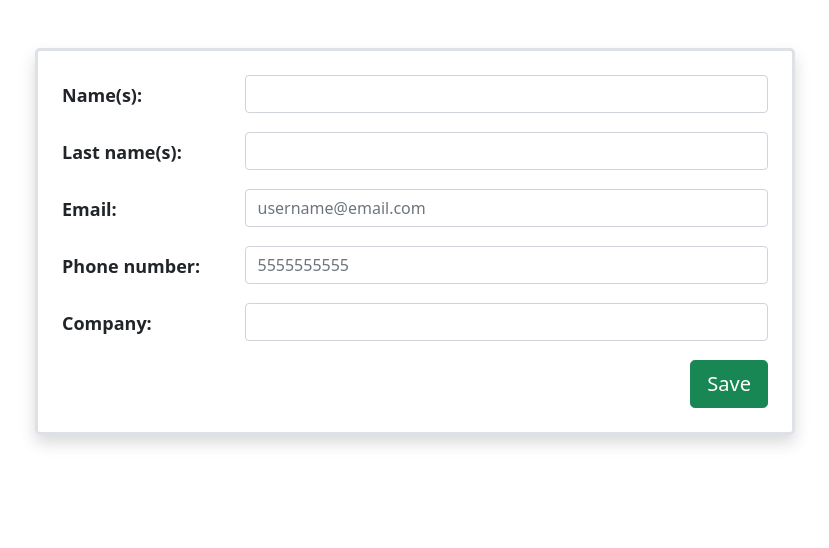
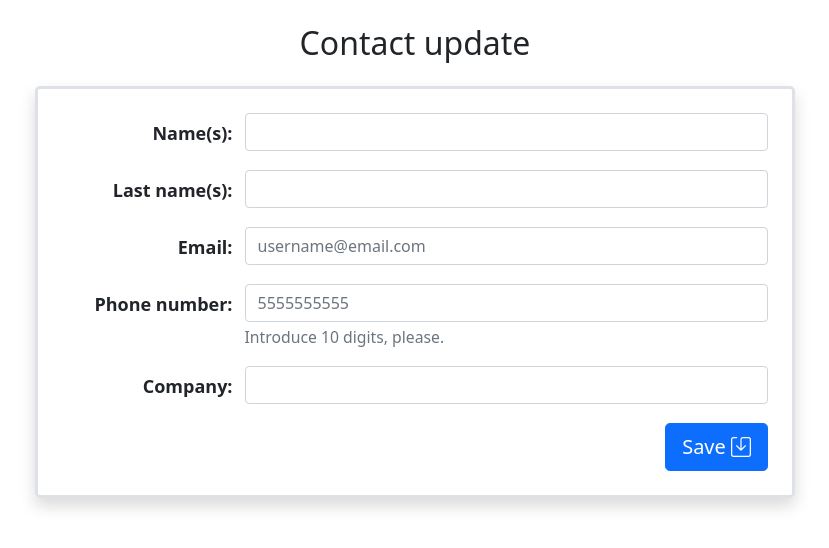
Before and after one commit to Miguelrom/contacts, a Django app: template directory/templates/directory/contact_update_form.html in a window 1280 px wide. Shown: the top 548 px of the page, without its empty margins (225-1054 px from the left). Run offline with Django 4.2, Linux system fonts and the light colour scheme; the template is opened without the code that fills it: values that come from a table or form of the project are taken from there, others are empty.

Commit message:
Put form html code in seperate template to {% include %] it in other templates.

```diff
--- /dev/null
+++ b/directory/templates/directory/contact_form_snippet.html
@@ -0,0 +1,45 @@
+
+
+<div class="container pt-3">
+  <div class="row justify-content-center">
+    <form action="" method="POST" class="col-12 col-md-10 col-lg-8 border border-3 rounded-3 shadow p-3">
+      {% csrf_token %}
+      <div class="row p-2">
+        <label for="{{ form.name.id_for_label }}" class="col-12 col-sm-4 col-md-3 col-form-label fw-bold text-sm-end pe-0">{{ form.name.label_tag }}</label>
+        <div class="col-12 col-sm-8 col-md-9">
+          {{ form.name }}
+        </div>
+      </div>
+      <div class="row p-2">
+        <label for="{{ form.last_name.id_for_label }}" class="col-12 col-sm-4 col-md-3 col-form-label fw-bold text-sm-end pe-0">{{ form.last_name.label_tag }}</label>
+        <div class="col-12 col-sm-8 col-md-9">
+          {{ form.last_name }}
+        </div>
+      </div>
+      <div class="row p-2">
+        <label for="{{ form.email.id_for_label }}" class="col-12 col-sm-4 col-md-3 col-form-label fw-bold text-sm-end pe-0">{{ form.email.label_tag }}</label>
+        <div class="col-12 col-sm-8 col-md-9">
+          {{ form.email }}
+        </div>
+      </div>
+      <div class="row p-2">
+        <label for="{{ form.phone_number.id_for_label }}" class="col-12 col-sm-4 col-md-3 col-form-label fw-bold text-sm-end pe-0">{{ form.phone_number.label_tag }}</label>
+        <div class="col-12 col-sm-8 col-md-9">
+          {{ form.phone_number }}
+          <div class="form-text">Introduce 10 digits, please.</div>
+        </div>
+      </div>
+      <div class="row p-2">
+        <label for="{{ form.company.id_for_label }}" class="col-12 col-sm-4 col-md-3 col-form-label fw-bold text-sm-end pe-0">{{ form.company.label_tag }}</label>
+        <div class="col-12 col-sm-8 col-md-9">
+          {{ form.company }}
+        </div>
+      </div>
+      <div class="row p-2 justify-content-end">
+        <div class="col-auto">
+          <button class="btn btn-primary btn-lg" type="submit">Save <i class="bi bi-save"></i></button>
+        </div>
+      </div>
+    </form>
+  </div>
+</div>
--- a/directory/templates/directory/contact_update_form.html
+++ b/directory/templates/directory/contact_update_form.html
@@ -3,47 +3,9 @@
 {% block title %}Update contact{% endblock title %}
 
 {% block content %}
-  <div class="container pt-5">
-    <div class="row justify-content-center">
-      <form action="" method="POST" class="col-12 col-md-10 col-lg-8 border border-3 rounded-3 shadow p-3">
-        {% csrf_token %}
-        <div class="row p-2">
-          <label for="{{ form.name.id_for_label }}" class="col-12 col-sm-3 col-form-label fw-bold">{{ form.name.label_tag }}</label>
-          <div class="col-12 col-sm-9">
-            {{ form.name }}
-          </div>
-        </div>
-        <div class="row p-2">
-          <label for="{{ form.last_name.id_for_label }}" class="col-12 col-sm-3 col-form-label fw-bold">{{ form.last_name.label_tag }}</label>
-          <div class="col-12 col-sm-9">
-            {{ form.last_name }}
-          </div>
-        </div>
-        <div class="row p-2">
-          <label for="{{ form.email.id_for_label }}" class="col-12 col-sm-3 col-form-label fw-bold">{{ form.email.label_tag }}</label>
-          <div class="col-12 col-sm-9">
-            {{ form.email }}
-          </div>
-        </div>
-        <div class="row p-2">
-          <label for="{{ form.phone_number.id_for_label }}" class="col-12 col-sm-3 col-form-label fw-bold">{{ form.phone_number.label_tag }}</label>
-          <div class="col-12 col-sm-9">
-            {{ form.phone_number }}
-          </div>
-        </div>
-        <div class="row p-2">
-          <label for="{{ form.company.id_for_label }}" class="col-12 col-sm-3 col-form-label fw-bold">{{ form.company.label_tag }}</label>
-          <div class="col-12 col-sm-9">
-            {{ form.company }}
-          </div>
-        </div>
-        <div class="row p-2 justify-content-end">
-          <div class="col-auto">
-            <button class="btn btn-success btn-lg" type="submit">Save</button>
-          </div>
-        </div>
-      </form>
-    </div>
-  </div>
+
+  <h2 class="text-center pt-4">Contact update</h2>
+
+  {% include 'directory/contact_form_snippet.html' %}
 
 {% endblock content %}
```
